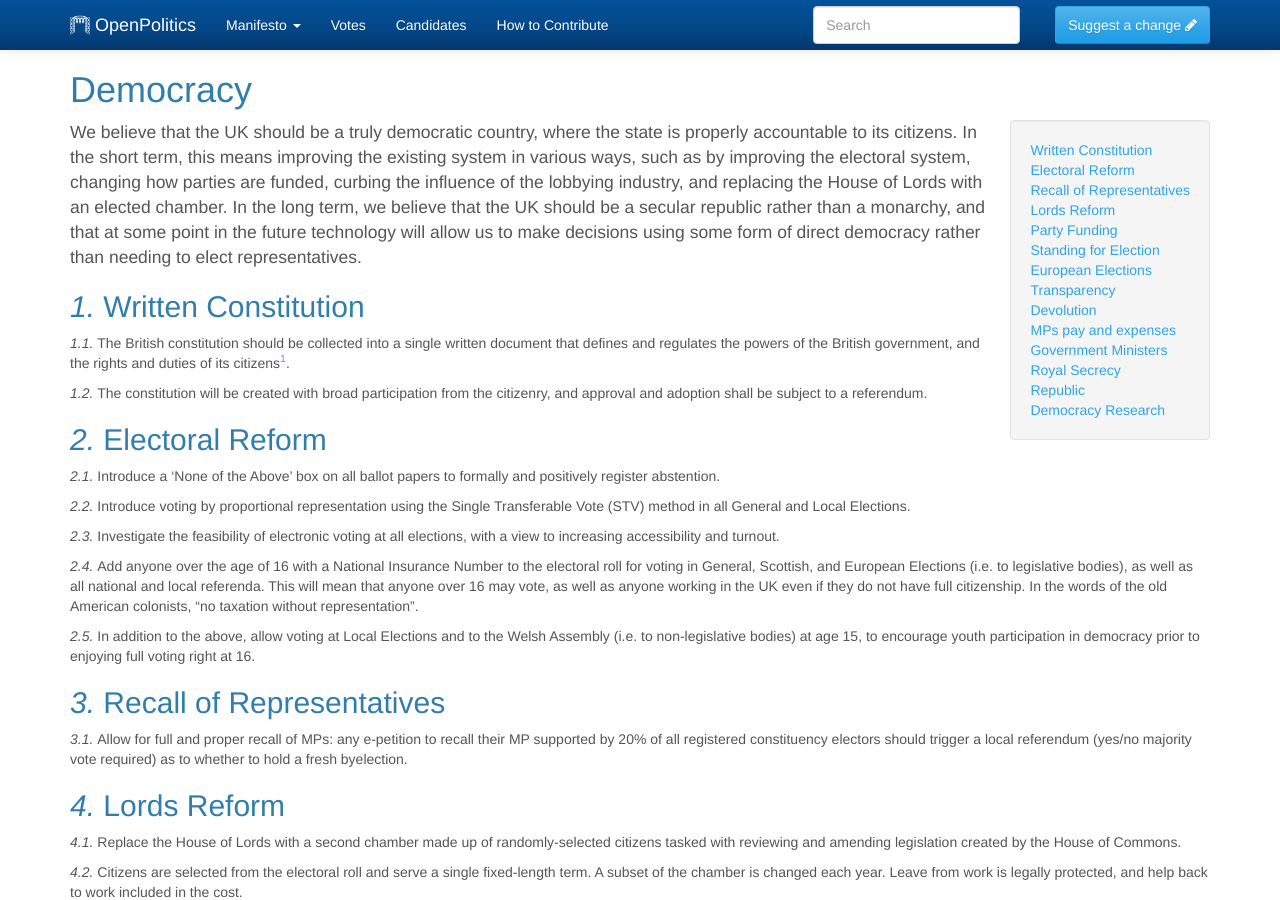
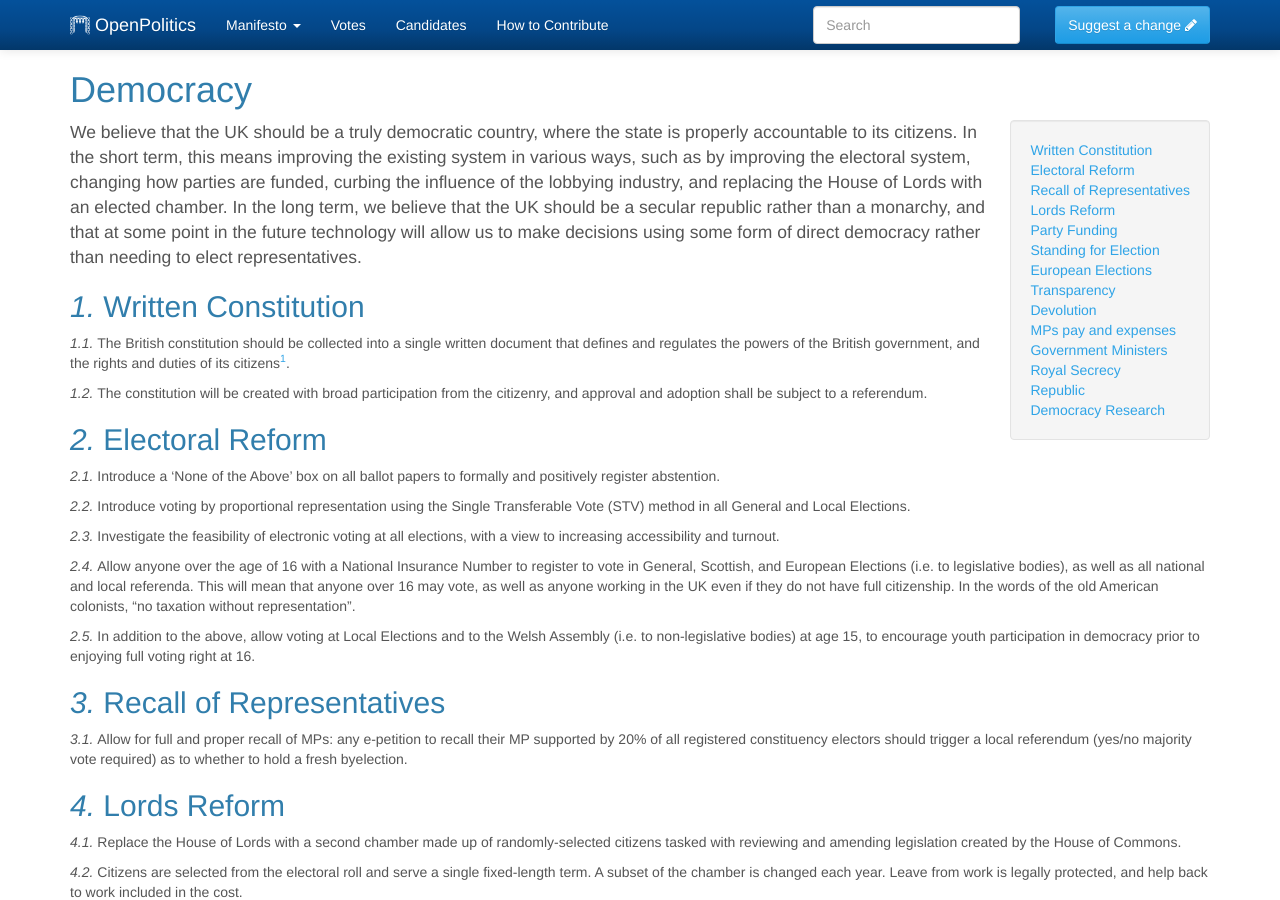
Before and after one commit to openpolitics/manifesto, a Jekyll site: the page built from manifesto/democracy.md, in a window 1280 px wide and 900 px high. Built offline with Jekyll 4.4.1, drawn with Linux system fonts in a browser that asks for light colours.

Commit message:
Tweak to wording to remove automatic registration implication
But it'll be back...

```diff
--- a/manifesto/democracy.md
+++ b/manifesto/democracy.md
@@ -23,7 +23,7 @@ Introduce voting by proportional representation using the Single Transferable Vo
 
 Investigate the feasibility of electronic voting at all elections, with a view to increasing accessibility and turnout.
 
-Add anyone over the age of 16 with a National Insurance Number to the electoral roll for voting in General, Scottish, and European Elections (i.e. to legislative bodies), as well as all national and local referenda. This will mean that anyone over 16 may vote, as well as anyone working in the UK even if they do not have full citizenship. In the words of the old American colonists, "no taxation without representation".
+Allow anyone over the age of 16 with a National Insurance Number to register to vote in General, Scottish, and European Elections (i.e. to legislative bodies), as well as all national and local referenda. This will mean that anyone over 16 may vote, as well as anyone working in the UK even if they do not have full citizenship. In the words of the old American colonists, "no taxation without representation".
 
 In addition to the above, allow voting at Local Elections and to the Welsh Assembly (i.e. to non-legislative bodies) at age 15, to encourage youth participation in democracy prior to enjoying full voting right at 16.
 
```
